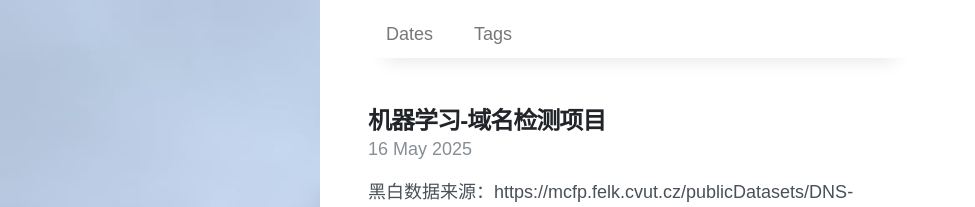
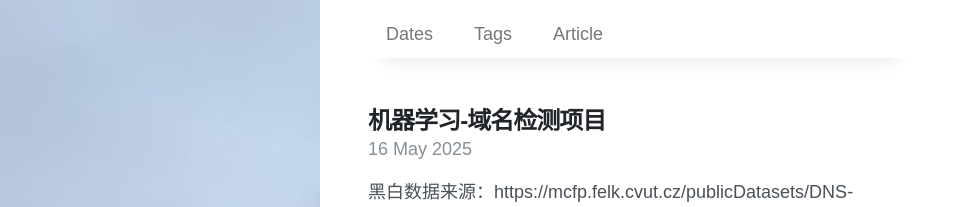
Before and after one commit to Kyre0ee/Kyre0ee.github.io, a Jekyll site: the page built from index.html, in a window 1280 px wide and 900 px high. Shown: the top 207 px of the window, without its empty margins (0-975 px from the left). Built offline with Jekyll 4.4.1, drawn with Linux system fonts in a browser that asks for light colours; nearby versions of some CDN libraries; the list of posts is cut into pages by our own code.

Commit message:
Update archive.yml

```diff
--- a/_data/archive.yml
+++ b/_data/archive.yml
@@ -7,3 +7,6 @@
 - type: tags
   title: Tags
   url: /tags/
+- type: article
+  title: Article
+  url: /article/
```
